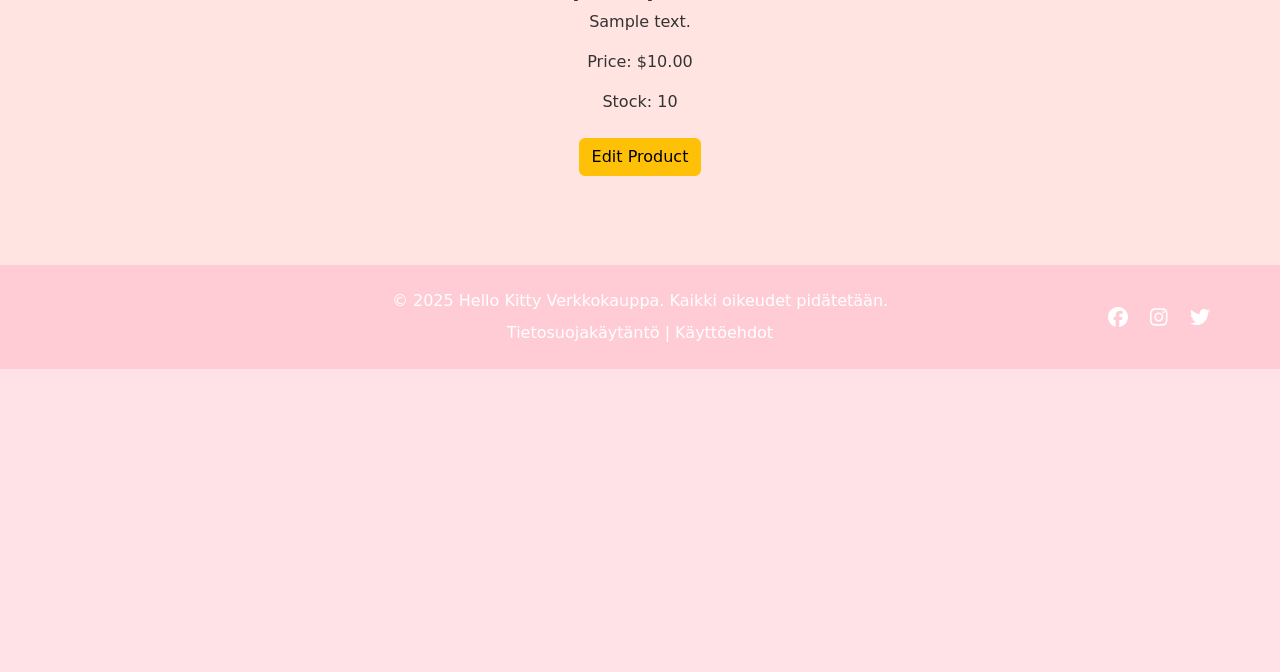
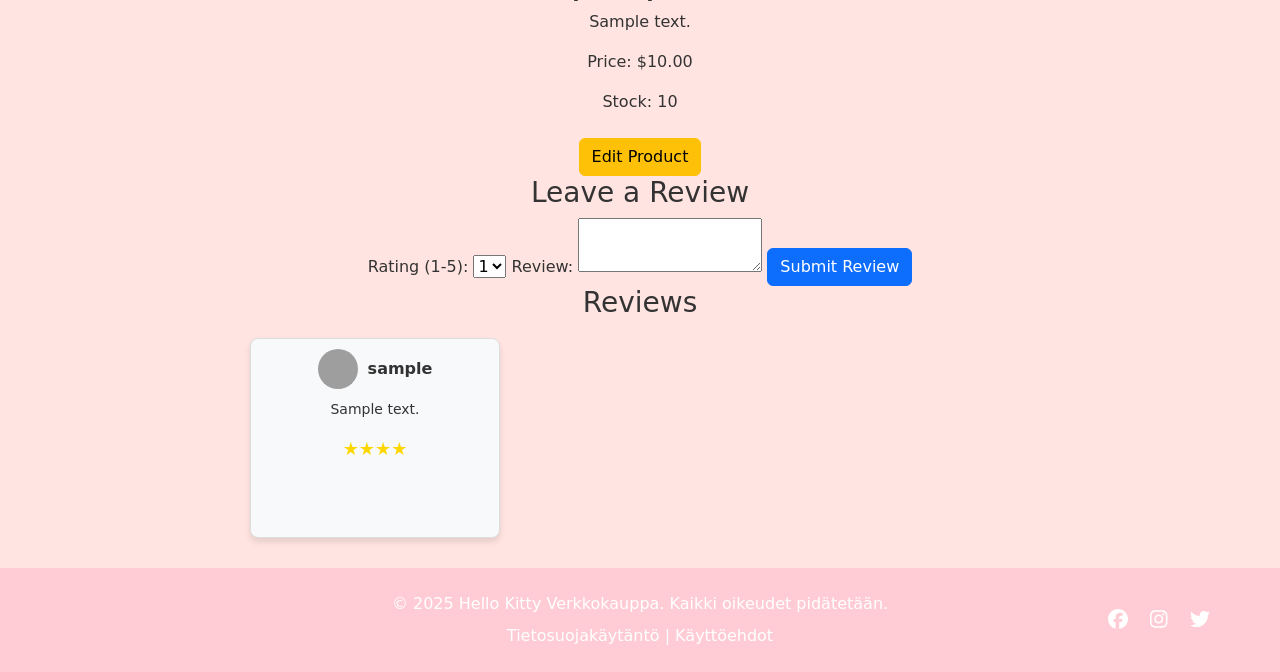
Before and after one commit to oksuliini/Verkkokauppa, a PHP site: page /public/index.php?page=product&id=1 in a window 1280 px wide. Shown: the part 431-1103 px from the top of the page. Before the commit the page ends 800 px from the top, so only its background shows below. Run offline with PHP 8.4, Linux system fonts and the light colour scheme; the visitor is signed in with stand-in values (Sample User, id 1); tables that the repository leaves empty or names only in its code hold one stand-in row (values such as "Sample post"); grey boxes are pictures that could not be loaded.

Commit message:
lisättiin osto onnistunut ilmoitus ja tuotteille arvostelu mahdollisuudet

```diff
--- a/public/content/checkout_process.php
+++ b/public/content/checkout_process.php
@@ -9,7 +9,6 @@ if (!isset($_SESSION['SESS_USER_ID'])) {
 }
 
 $userId = intval($_SESSION['SESS_USER_ID']);
-
 
 // Tarkista, että ostoskori ei ole tyhjä
 if (empty($_SESSION['cart'])) {
@@ -86,8 +85,8 @@ if ($_SERVER['REQUEST_METHOD'] === 'POST') {
         // Tyhjennä ostoskori
         unset($_SESSION['cart']);
 
-        // Ohjaa kiitossivulle
-        header("Location: ../index.php?page=order_success&order_id=$orderId");
+        // Näytä JavaScriptin alert onnistumisesta
+        echo "<script>alert('Tilauksesi on vastaanotettu! Kiitos tilauksestasi.'); window.location.href='../index.php?page=etusivu';</script>";
         exit();
     } catch (Exception $e) {
         // Jos virhe tapahtuu, peru transaktio
--- a/public/content/product.php
+++ b/public/content/product.php
@@ -1,4 +1,5 @@
 <?php
+
 if (!isset($_GET['id']) || !is_numeric($_GET['id'])) {
     echo "<p>Product not found.</p>";
     exit();
@@ -8,6 +9,11 @@ $productId = intval($_GET['id']);
 $link = getDbConnection();
 $query = "SELECT * FROM products WHERE product_id = ?";
 $stmt = mysqli_prepare($link, $query);
+
+if (!$stmt) {
+    die("Database error: " . mysqli_error($link));
+}
+
 mysqli_stmt_bind_param($stmt, "i", $productId);
 mysqli_stmt_execute($stmt);
 $result = mysqli_stmt_get_result($stmt);
@@ -20,6 +26,97 @@ if ($row = mysqli_fetch_assoc($result)) {
     $imageUrl = file_exists($row['image_url']) ? $row['image_url'] : "images/placeholder.png";
 
     echo "
+    <style>
+
+
+   .review-card {
+    background-color: #f8f9fa;
+    border: 1px solid #ddd;
+    border-radius: 8px;
+    padding: 10px;
+    margin: 10px;
+    display: flex;
+    flex-direction: column;
+    align-items: center;
+    box-shadow: 0 4px 6px rgba(0, 0, 0, 0.1);
+    width: 250px; /* Kiinteä leveys */
+    min-height: 200px; /* Varmistaa tasakokoiset kortit */
+    max-height: 250px; /* Varmistaa, että kortti ei kasva liian suureksi */
+    text-align: center;
+    overflow: hidden;
+}
+
+.comment {
+    font-size: 14px;
+    margin-bottom: 10px;
+    max-height: 80px; /* Rajoittaa tekstikentän korkeuden */
+    overflow: hidden;
+    text-overflow: ellipsis;
+    display: -webkit-box;
+    -webkit-line-clamp: 4; /* Näyttää enintään 4 riviä */
+    -webkit-box-orient: vertical;
+    word-break: break-word; /* Estää pitkien sanojen ylivenymisen */
+}
+
+        .review-header {
+            display: flex;
+            align-items: center;
+            margin-bottom: 10px;
+            justify-content: center;
+        }
+
+        .profile-icon {
+            border-radius: 50%;
+            width: 40px;
+            height: 40px;
+            margin-right: 10px;
+        }
+
+        .rating {
+            font-size: 18px;
+            color: #ffd700;
+            margin-top: 5px;
+        }
+
+        .carousel-inner {
+            display: flex;
+            overflow: hidden;
+        }
+
+        .carousel-track {
+            display: flex;
+            transition: transform 0.5s ease-in-out;
+        }
+
+        .carousel-container {
+    position: relative;
+    max-width: 800px;
+    margin: auto;
+    overflow: hidden;
+}
+
+.carousel-btn {
+    position: absolute;
+    top: 50%;
+    transform: translateY(-50%);
+    background-color: rgba(0, 0, 0, 0.5);
+    color: white;
+    border: none;
+    padding: 10px;
+    cursor: pointer;
+    z-index: 10; /* Varmistaa, että nappi ei jää korttien taakse */
+}
+
+
+        .carousel-btn-left {
+            left: 0;
+        }
+
+        .carousel-btn-right {
+            right: 0;
+        }
+    </style>
+
     <div class='product-details-page'>
         <img src='$imageUrl' alt='$name' class='product-image img-fluid' style='height: 300px; object-fit: cover;'>
         <h1>$name</h1>
@@ -27,11 +124,111 @@ if ($row = mysqli_fetch_assoc($result)) {
         <p>Price: $$price</p>
         <p>Stock: $stock_quantity</p>";
 
-    // Show Edit Button Only for Admins
     if (isset($_SESSION['SESS_ROLE']) && $_SESSION['SESS_ROLE'] === 'admin') {
-        // Correct the Edit button link by concatenating $productId directly into the href attribute
         echo "<a href='index.php?page=edit_product&id=" . $productId . "' class='btn btn-warning mt-2'>Edit Product</a>";
     }
+
+    if (isset($_SESSION['SESS_USER_ID'])) {
+        echo "
+        <h3>Leave a Review</h3>
+        <form action='content/submit_review.php' method='POST'>
+            <input type='hidden' name='product_id' value='$productId'>
+            <label for='rating'>Rating (1-5):</label>
+            <select name='rating' required>
+                <option value='1'>1</option>
+                <option value='2'>2</option>
+                <option value='3'>3</option>
+                <option value='4'>4</option>
+                <option value='5'>5</option>
+            </select>
+            <label for='comment'>Review:</label>
+            <textarea name='comment' required></textarea>
+            <button type='submit' class='btn btn-primary'>Submit Review</button>
+        </form>";
+    }
+
+    $reviewQuery = "SELECT pr.rating, pr.comment, u.username FROM product_reviews pr
+    JOIN users u ON pr.user_id = u.user_id
+    WHERE pr.product_id = ? ORDER BY pr.created_at DESC";
+$reviewStmt = mysqli_prepare($link, $reviewQuery);
+
+if (!$reviewStmt) {
+die("Database error: " . mysqli_error($link));
+}
+
+mysqli_stmt_bind_param($reviewStmt, "i", $productId);
+mysqli_stmt_execute($reviewStmt);
+$reviewResult = mysqli_stmt_get_result($reviewStmt);
+
+$reviews = [];
+while ($review = mysqli_fetch_assoc($reviewResult)) {
+$reviews[] = $review;
+}
+
+if (count($reviews) > 0) {
+echo "<h3>Reviews</h3>
+<div class='carousel-container'>";
+
+if (count($reviews) > 3) { // Karuselli näkyy vain jos arvosteluja on yli 2
+echo "<button class='carousel-btn carousel-btn-left' onclick='moveSlide(-1)'>&lt;</button>";
+}
+
+echo "<div class='carousel-inner'>
+<div class='carousel-track'>";
+
+foreach ($reviews as $review) {
+echo "<div class='review-card'>
+    <div class='review-header'>
+        <img src='https://www.gravatar.com/avatar/?d=mp&s=40' alt='Profile' class='profile-icon'>
+        <strong>" . htmlspecialchars($review['username']) . "</strong>
+    </div>
+    <p class='comment'>" . htmlspecialchars($review['comment']) . "</p>
+    <p class='rating'>" . str_repeat("★", $review['rating']) . "</p>
+</div>";
+}
+
+echo "</div>
+</div>";
+
+if (count($reviews) > 2) {
+echo "<button class='carousel-btn carousel-btn-right' onclick='moveSlide(1)'>&gt;</button>";
+}
+
+echo "</div>"; // Suljetaan PHP:n sisältö
+
+?>
+
+<script>
+    document.addEventListener("DOMContentLoaded", function () {
+    let index = 0;
+    const track = document.querySelector('.carousel-track');
+    const cards = document.querySelectorAll('.review-card');
+
+    if (cards.length <= 2) return; // Jos arvosteluja on vain 1-2, ei karusellia tarvita
+
+    const cardsPerSlide = 3; // Kuinka monta korttia näkyy kerralla
+    const cardWidth = cards[0].offsetWidth + 20; // Kortin leveys + marginaali
+    const maxIndex = Math.ceil(cards.length / cardsPerSlide) - 1; // Maksimi indeksi
+
+    function moveSlide(direction) {
+        index += direction;
+        if (index < 0) index = 0; // Estä siirtyminen negatiiviseen indeksiin
+        if (index > maxIndex) index = maxIndex; // Estä liian pitkälle siirtyminen
+
+        track.style.transform = `translateX(${-index * cardWidth * cardsPerSlide}px)`;
+    }
+
+    // Lisää event listenerit painikkeille
+    document.querySelector(".carousel-btn-left")?.addEventListener("click", () => moveSlide(-1));
+    document.querySelector(".carousel-btn-right")?.addEventListener("click", () => moveSlide(1));
+});
+
+</script>
+
+<?php
+} else {
+    echo "<p>No reviews yet.</p>";
+}
 
     echo "</div>";
 } else {
@@ -40,4 +237,5 @@ if ($row = mysqli_fetch_assoc($result)) {
 
 mysqli_stmt_close($stmt);
 mysqli_close($link);
+
 ?>
```
Also changed, not shown: public/content/submit_review.php (added, +40 -0 lines).
